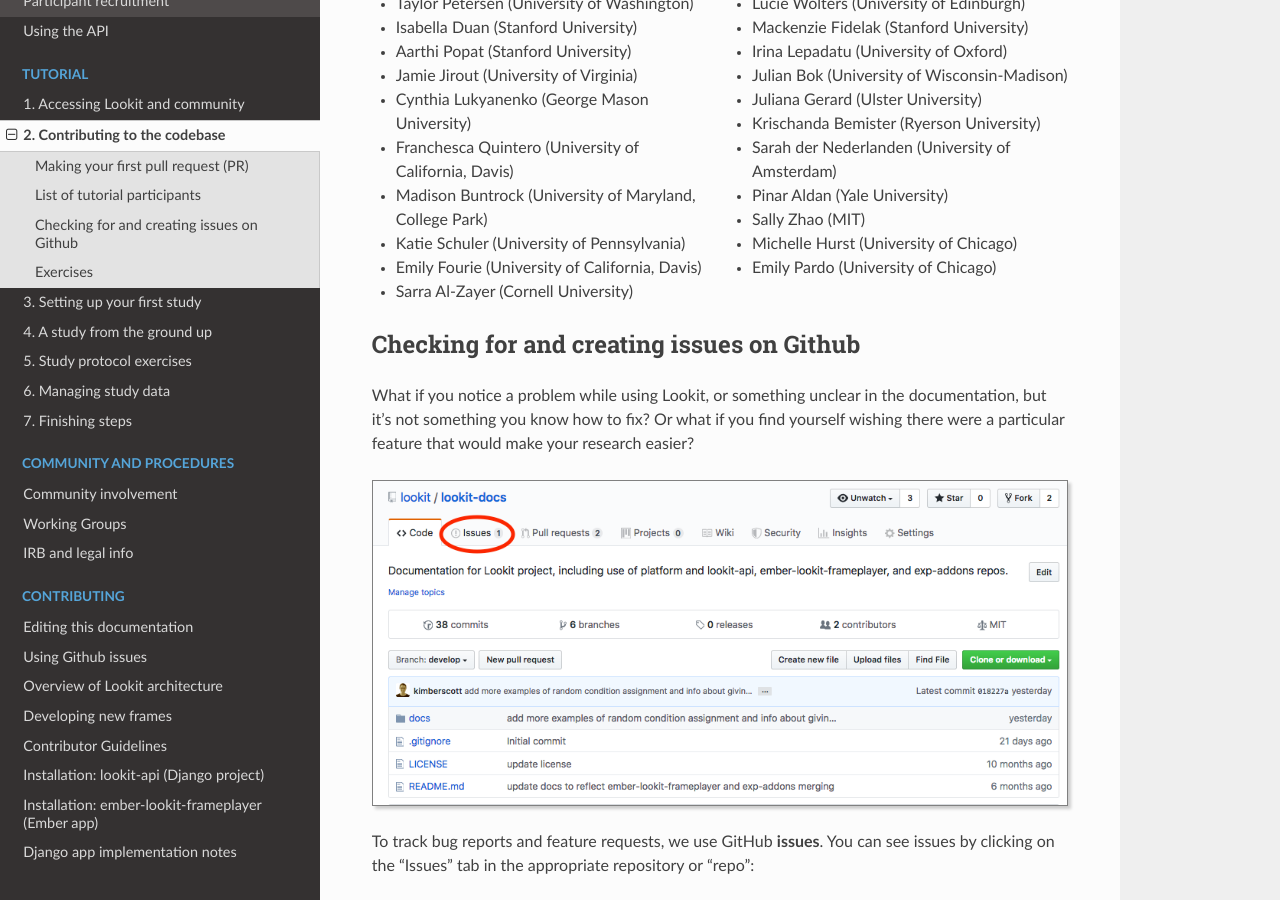
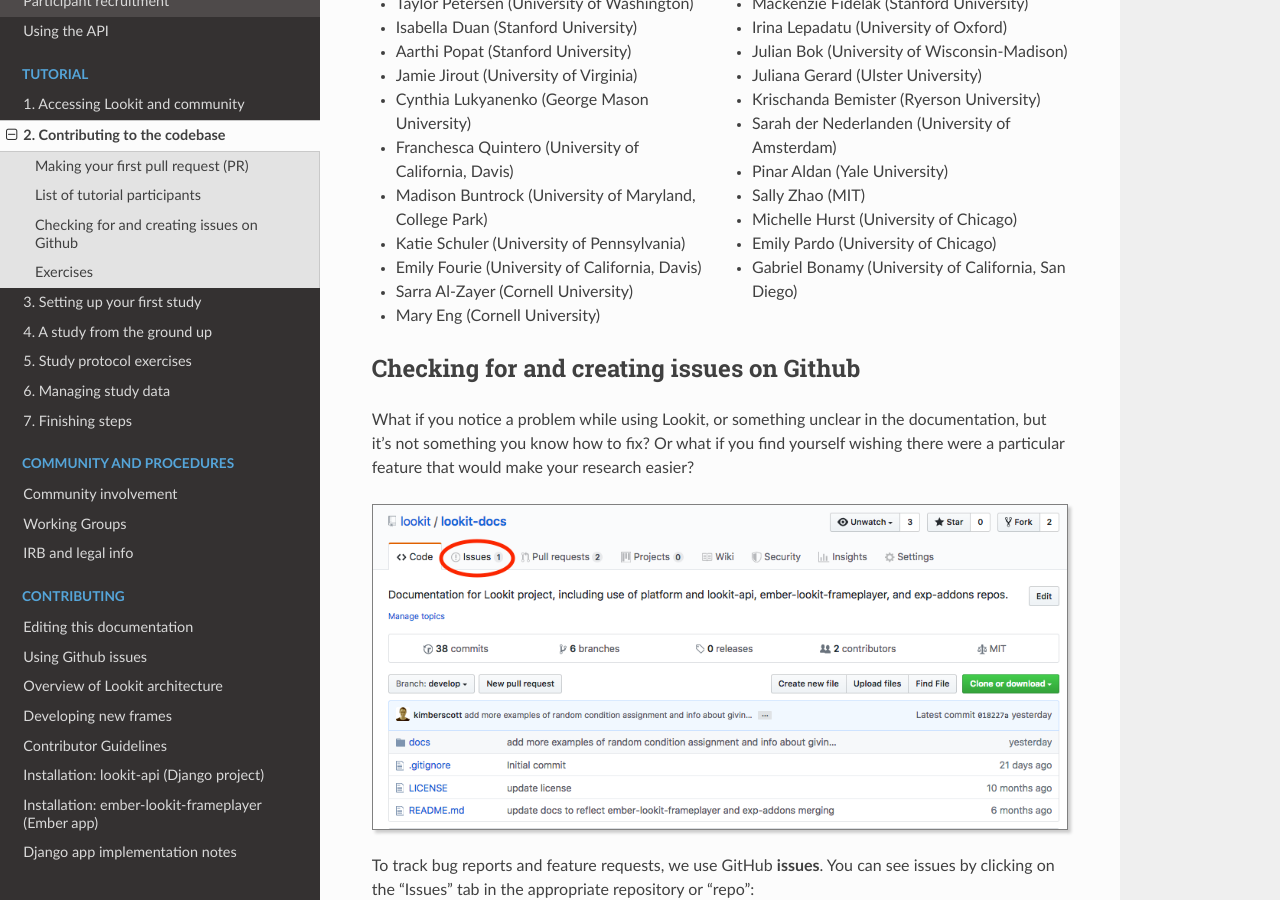
Before and after one commit to lookit/lookit-docs, a Sphinx documentation site: the page built from docs/source/tutorial-contributing.rst, in a window 1280 px wide and 900 px high, scrolled down 6633 px. Built offline with Sphinx 7.4.7 and the Read the Docs theme 2.0.0, drawn with Linux system fonts in a browser that asks for light colours.

Commit message:
Add tutorial participant to list

```diff
--- a/docs/source/tutorial-contributing.rst
+++ b/docs/source/tutorial-contributing.rst
@@ -241,6 +241,7 @@
 - Sally Zhao (MIT)
 - Michelle Hurst (University of Chicago)
 - Emily Pardo (University of Chicago)
+- Gabriel Bonamy (University of California, San Diego)
 
 
 Checking for and creating issues on Github
```
